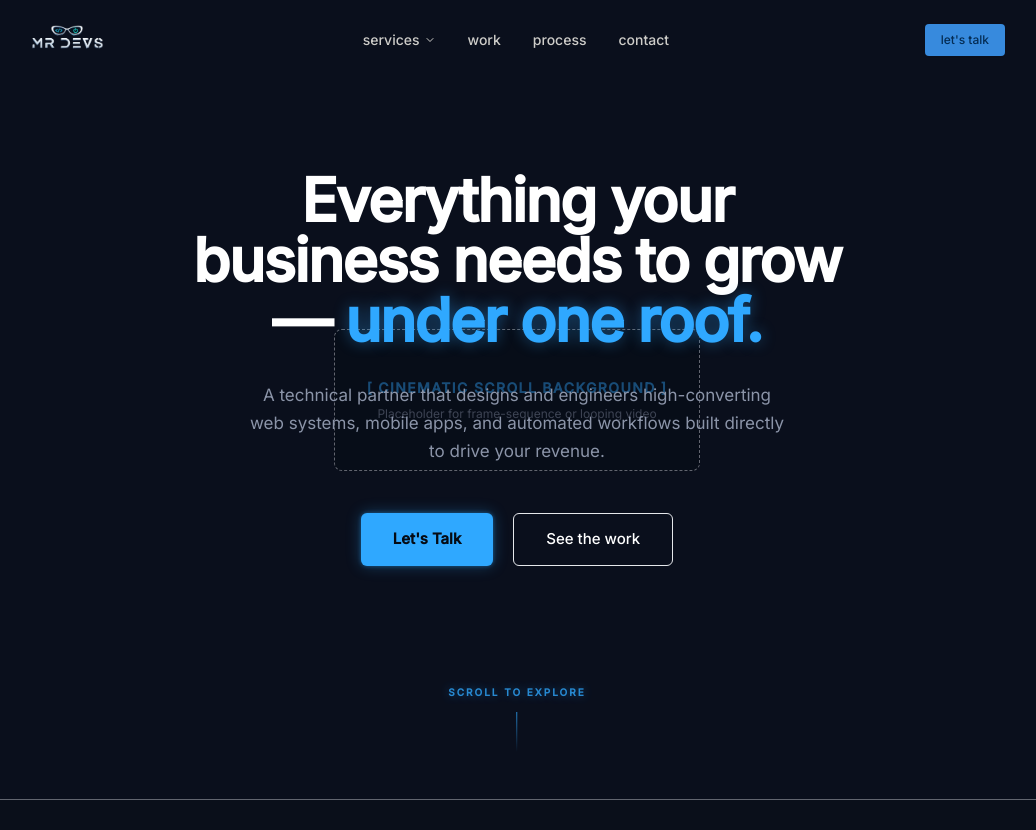
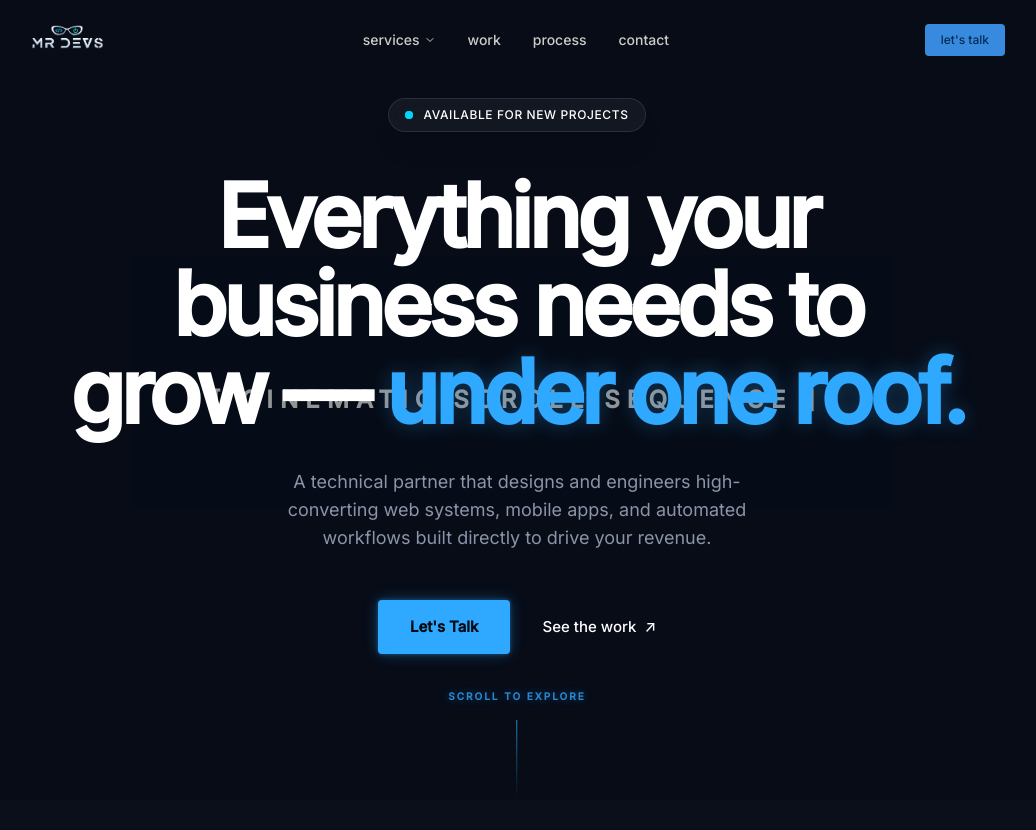
Before and after one commit to bc260205273awa-tech/MrDevs.dev, a Next.js app: page / in a window 1280 px wide. Shown: the top 830 px of the page, without its empty margins (123-1159 px from the left). Built offline with nearby package versions, Linux system fonts and the light colour scheme.

Commit message:
Update layout for Hero and Navbar (Phase 1)

```diff
--- a/components/Hero.tsx
+++ b/components/Hero.tsx
@@ -73,29 +73,35 @@ export default function Hero() {
       // [CHANGED] Updated to use locked design tokens: bg-main
       className="relative h-screen w-full flex flex-col justify-center items-center overflow-hidden font-sans bg-bg-main text-center"
     >
-      {/* [NEW] Placeholder area for the frame-sequence/video background */}
-      <div className="absolute inset-0 z-0 flex items-center justify-center opacity-40 border-b border-accent-primary/20">
-        <div className="border border-dashed border-accent-primary/40 bg-bg-deep px-8 py-12 rounded-lg flex flex-col items-center gap-2">
-          <span className="text-accent-primary text-sm tracking-widest uppercase font-bold">
-            [ Cinematic Scroll Background ]
-          </span>
-          <span className="text-text-body text-xs">
-            Placeholder for frame-sequence or looping video
-          </span>
-        </div>
+      {/* [CHANGED] Full-bleed background placeholder (edge-to-edge, z-index 0) */}
+      <div className="absolute inset-0 z-0 flex items-center justify-center bg-bg-deep opacity-60">
+        <span className="text-accent-primary/20 text-2xl tracking-[0.3em] uppercase font-bold select-none">
+          [ Cinematic Scroll Sequence ]
+        </span>
       </div>
 
       {/* Content Container */}
-      <div ref={contentRef} className="relative z-10 max-w-3xl mx-auto px-6 flex flex-col items-center gap-8 -mt-16">
+      <div ref={contentRef} className="relative z-10 w-full max-w-5xl mx-auto px-6 flex flex-col items-center gap-6 -mt-12">
+
+        {/* [NEW] Glass pill availability badge with pulsing dot */}
+        <div className="inline-flex items-center gap-2.5 px-4 py-2 rounded-full bg-white/5 backdrop-blur-md border border-white/10 shadow-xl mb-4">
+          <span className="relative flex h-2 w-2">
+            <span className="absolute inline-flex h-full w-full rounded-full bg-accent-cyan opacity-75 animate-ping-slow" />
+            <span className="relative inline-flex h-2 w-2 rounded-full bg-accent-cyan" />
+          </span>
+          <span className="text-xs font-medium text-text-heading tracking-wider uppercase">
+            Available for new projects
+          </span>
+        </div>
 
         {/* Main Headline */}
         <h1
           ref={headlineRef}
-          // [CHANGED] Updated headline to use text-heading and accent-primary
-          className="text-4xl md:text-6xl font-bold text-text-heading leading-[1.15] tracking-tight max-w-2xl opacity-100"
+          // [CHANGED] Massive tight-tracking H1
+          className="text-5xl md:text-7xl lg:text-[5.5rem] font-bold text-text-heading leading-[1.05] tracking-tighter max-w-4xl opacity-100"
         >
           Everything your business needs to grow —{" "}
-          <span className="text-accent-primary" style={{ textShadow: '0 0 15px rgba(47,168,255,0.4)' }}>
+          <span className="text-accent-primary" style={{ textShadow: '0 0 20px rgba(47,168,255,0.3)' }}>
             under one roof.
           </span>
         </h1>
@@ -103,39 +109,41 @@ export default function Hero() {
         {/* Subhead */}
         <p
           ref={subtextRef}
-          // [CHANGED] Updated subtext to use text-body
-          className="text-[17px] text-text-body max-w-[540px] leading-relaxed opacity-100"
+          // [CHANGED] Narrower constrained subtext
+          className="text-[17px] md:text-lg text-text-body max-w-lg leading-relaxed opacity-100 mt-2"
         >
           A technical partner that designs and engineers high-converting web systems, mobile apps, and automated workflows built directly to drive your revenue.
         </p>
 
         {/* CTA Buttons */}
-        <div ref={ctaRef} className="flex flex-col sm:flex-row gap-5 w-full sm:w-auto mt-4 opacity-100">
+        <div ref={ctaRef} className="flex flex-col sm:flex-row items-center gap-8 mt-6 opacity-100">
           <a
             href="#contact"
             onClick={(e) => handleScrollTo(e, "contact")}
-            // [CHANGED] "Let's talk" CTA with electric blue glow (shadow-glow)
-            className="inline-flex items-center justify-center px-8 py-3.5 bg-accent-primary text-[#050B14] font-semibold text-[15px] rounded-md shadow-glow hover:bg-accent-cyan hover:shadow-glow-cyan hover:scale-[1.02] active:scale-[0.98] transition-all duration-300"
+            // [CHANGED] Primary glowing CTA button
+            className="inline-flex items-center justify-center px-8 py-4 bg-accent-primary text-[#050B14] font-semibold text-[15px] rounded shadow-glow hover:bg-accent-cyan hover:shadow-glow-cyan hover:-translate-y-0.5 transition-all duration-300"
           >
             Let's Talk
           </a>
           <a
             href="#work"
             onClick={(e) => handleScrollTo(e, "work")}
-            // [CHANGED] Secondary CTA matching the dark navy/electric blue theme
-            className="inline-flex items-center justify-center px-8 py-3.5 bg-transparent border border-accent-primary/30 text-text-heading font-medium text-[15px] rounded-md hover:border-accent-primary hover:bg-accent-primary/10 hover:scale-[1.02] active:scale-[0.98] transition-all duration-300"
+            // [CHANGED] Secondary text-link-with-arrow for hierarchy
+            className="group inline-flex items-center gap-2 text-text-heading font-medium text-[15px] hover:text-accent-primary transition-colors duration-300"
           >
             See the work
+            <span className="group-hover:translate-x-1 transition-transform duration-300">↗</span>
           </a>
         </div>
       </div>
 
       {/* Scroll Hint */}
-      <div className="absolute bottom-12 left-1/2 -translate-x-1/2 flex flex-col items-center gap-3 select-none pointer-events-none opacity-80 z-10">
+      <div className="absolute bottom-0 left-1/2 -translate-x-1/2 flex flex-col items-center gap-4 select-none pointer-events-none opacity-80 z-10">
         <span className="text-[10px] text-accent-primary tracking-[0.2em] uppercase font-bold" style={{ textShadow: '0 0 10px rgba(47,168,255,0.5)' }}>
           Scroll to explore
         </span>
-        <div className="w-[1px] h-10 bg-gradient-to-b from-accent-primary to-transparent"></div>
+        {/* [CHANGED] Taller scroll hint */}
+        <div className="w-[1px] h-20 bg-gradient-to-b from-accent-primary to-transparent"></div>
       </div>
     </section>
   );
--- a/components/Navbar.tsx
+++ b/components/Navbar.tsx
@@ -7,6 +7,10 @@ import Image from "next/image";
 
 export default function Navbar() {
   const [scrolled, setScrolled] = useState(false);
+  // [NEW] Track whether navbar should be hidden
+  const [hidden, setHidden] = useState(false);
+  // [NEW] Track previous scroll position to determine direction
+  const [lastScrollY, setLastScrollY] = useState(0);
   const [open, setOpen] = useState(false);
   const [dropdownOpen, setDropdownOpen] = useState(false);
   const [mobileAccordionOpen, setMobileAccordionOpen] = useState(false);
@@ -17,12 +21,22 @@ export default function Navbar() {
 
   useEffect(() => {
     const handleScroll = () => {
-      setScrolled(window.scrollY > 80);
+      // [CHANGED] Get current scroll position
+      const currentScrollY = window.scrollY;
+      setScrolled(currentScrollY > 80);
+
+      // [NEW] Hide on scroll down past 200px, reveal on scroll up
+      if (currentScrollY > lastScrollY && currentScrollY > 200) {
+        setHidden(true);
+      } else {
+        setHidden(false);
+      }
+      setLastScrollY(currentScrollY);
     };
     handleScroll();
     window.addEventListener("scroll", handleScroll, { passive: true });
     return () => window.removeEventListener("scroll", handleScroll);
-  }, []);
+  }, [lastScrollY]);
 
   useEffect(() => {
     const handleClickOutside = (e: MouseEvent) => {
@@ -87,12 +101,20 @@ export default function Navbar() {
 
   return (
     <header
-      className={`fixed inset-x-0 top-0 z-50 transition-all duration-300 font-sans ${
-        scrolled
-          ? "py-4 bg-[#0a0f1a]/85 backdrop-blur-[12px] border-b border-[rgba(133,183,235,0.12)] shadow-lg"
-          : "py-6 bg-transparent border-b border-transparent"
+      // [CHANGED] Added translate transform based on hidden state, increased duration
+      className={`fixed inset-x-0 top-0 z-50 transition-transform duration-500 font-sans ${
+        hidden ? "-translate-y-full" : "translate-y-0"
       }`}
     >
+      <div
+        // [NEW] Inner div for the background/blur transition to prevent text glitching on transform
+        className={`w-full transition-all duration-300 ${
+          scrolled
+            // [CHANGED] Heavier glassmorphism (backdrop-blur-xl bg-bg-main/70) and subtle cyan glow border
+            ? "py-4 bg-bg-main/70 backdrop-blur-xl border-b border-accent-cyan/20 shadow-lg"
+            : "py-6 bg-transparent border-b border-transparent"
+        }`}
+      >
       <div className="max-w-5xl mx-auto px-6 flex items-center justify-between">
         {/* Logo Image */}
         <a
@@ -382,6 +404,7 @@ export default function Navbar() {
           </a>
         </div>
       </div>
+      </div>
     </header>
   );
 }
```
